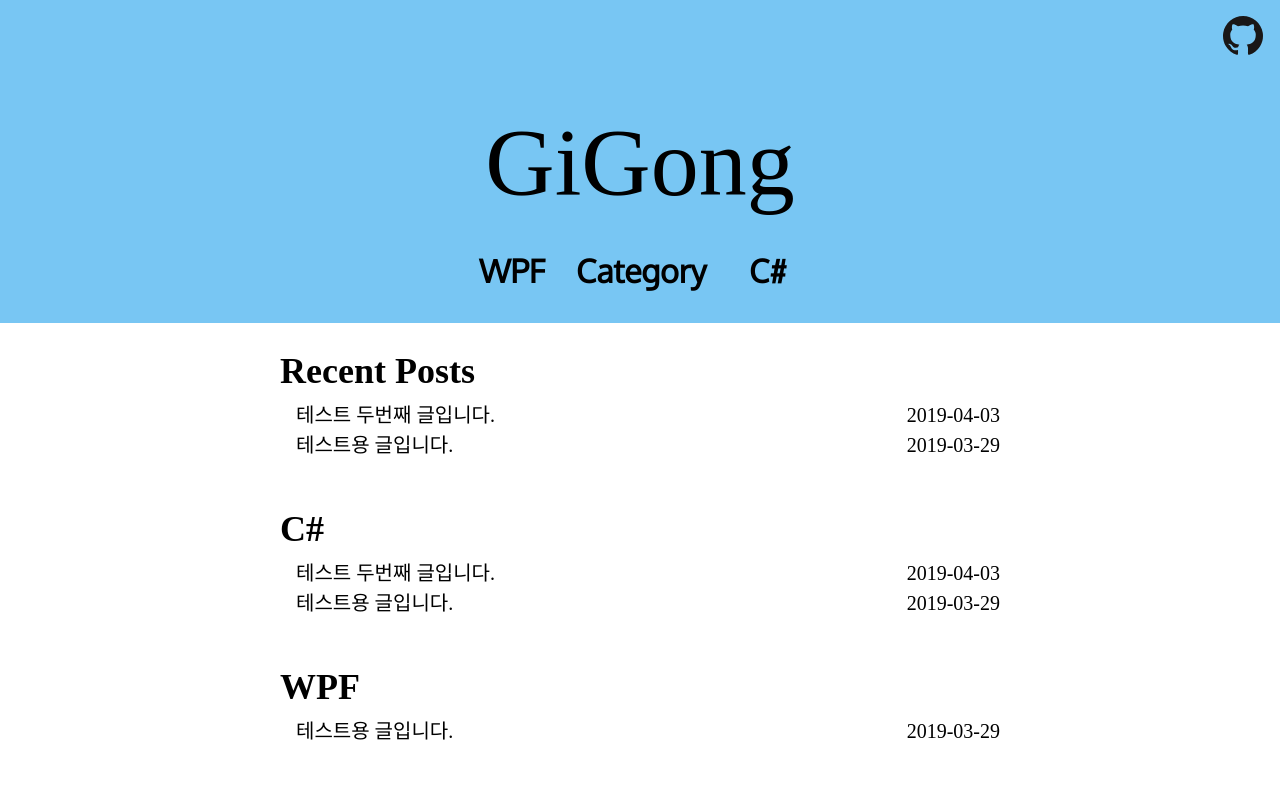
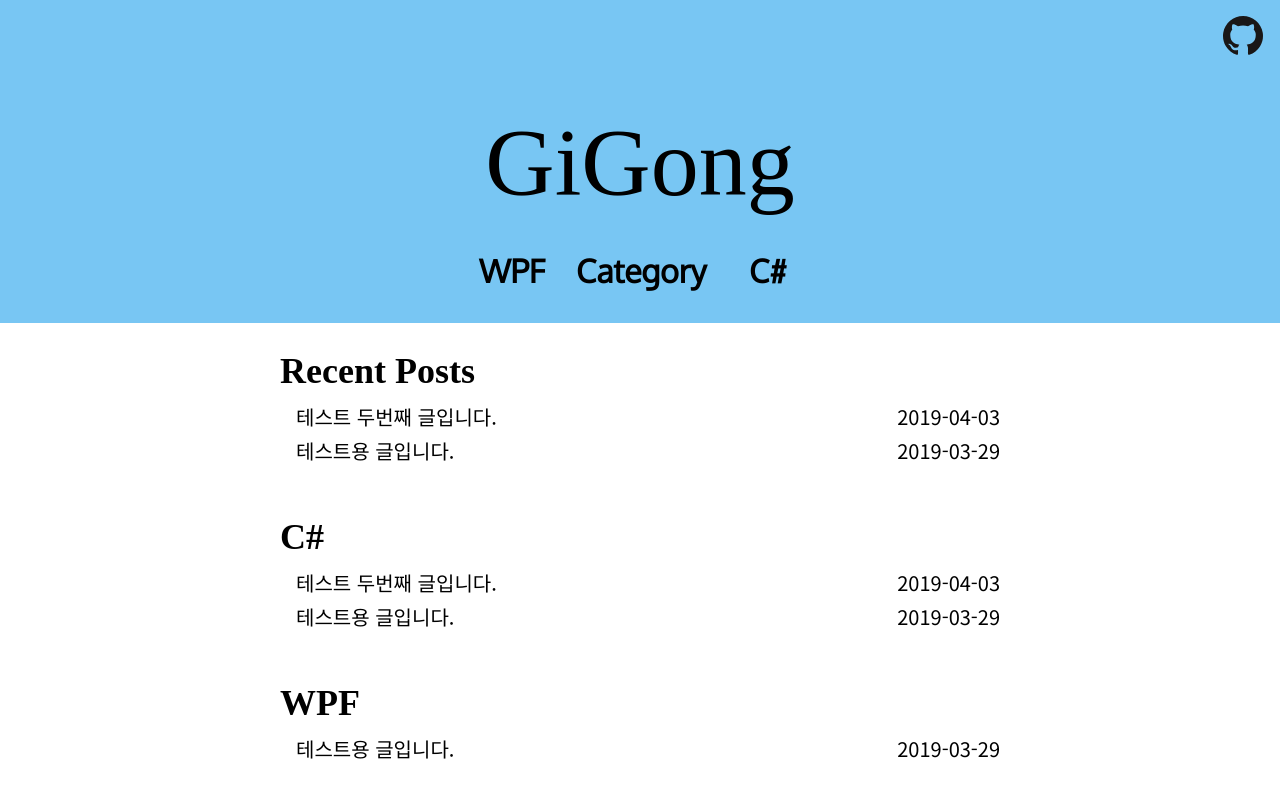
Before and after one commit to GiGong/gigong.github.io, a Jekyll site: the page built from index.html, in a window 1280 px wide. Shown: the top 798 px of the page. Built offline with Jekyll 4.4.1, drawn with Linux system fonts in a browser that asks for light colours; some web fonts are replaced.

Commit message:
home list item font change

```diff
--- a/_sass/jekyll-gg/_section.scss
+++ b/_sass/jekyll-gg/_section.scss
@@ -31,9 +31,9 @@ section {
 .home.item {
     overflow: auto;
 
-    font-family: 'Godo';
+    font-family: 'Noto Sans KR';
     font-size: 1.25em;
-    line-height: 150%;
+    line-height: 170%;
 }
 
 .date {
```
